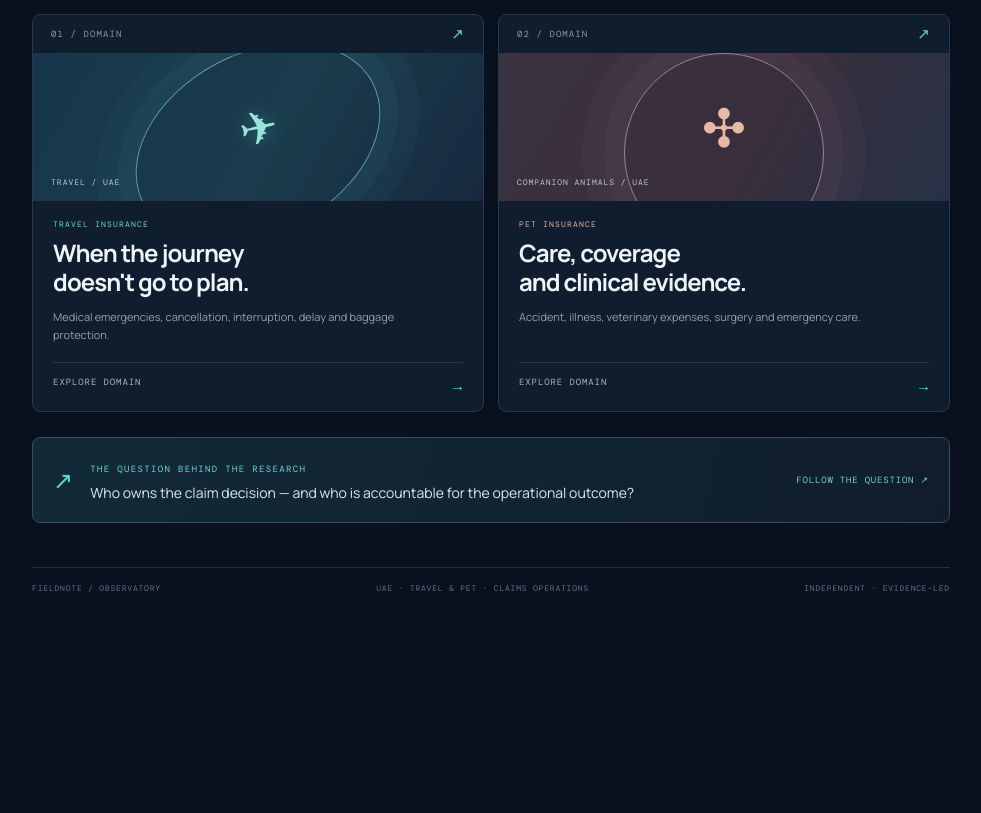
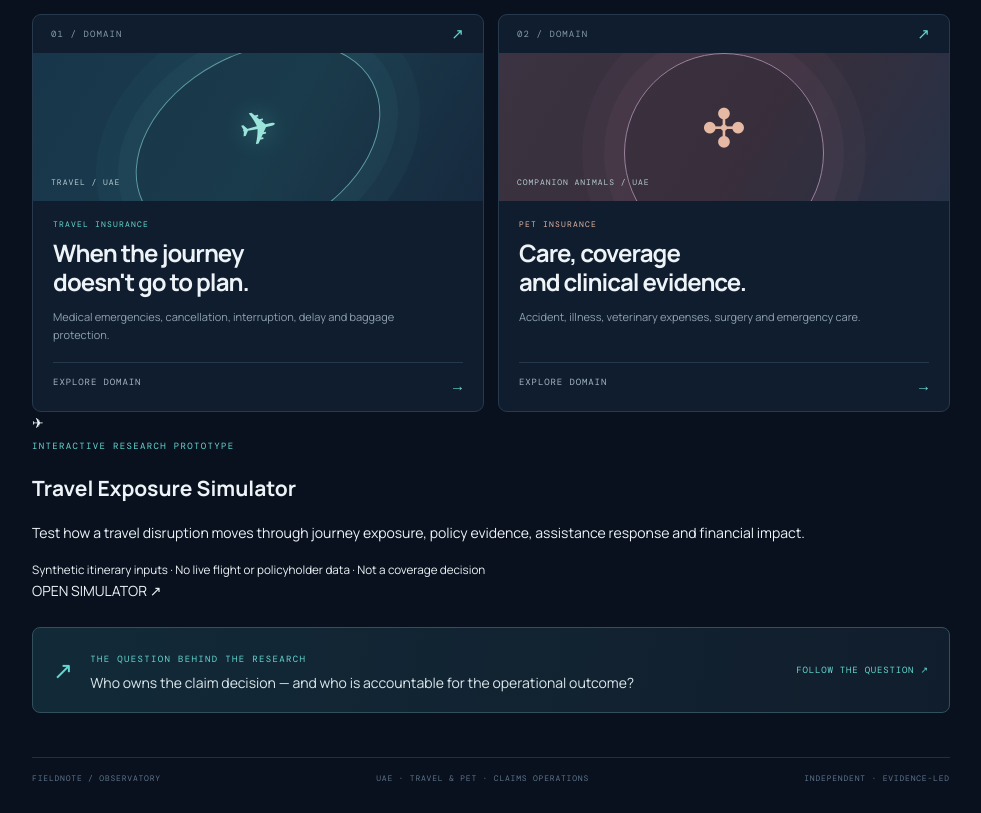
Before and after one commit to mohammedabdallahpharm-create/travel-specialty-insurance-observatory, a plain HTML site: page index.html in a window 1280 px wide. Shown: the part 1357-2170 px from the top of the page, without its empty margins (278-1259 px from the left). Before the commit the page ends 1980 px from the top, so only its background shows below. Drawn offline with nearby package versions, Linux system fonts and the light colour scheme.

Commit message:
Add Travel Exposure Simulator to main dashboard

```diff
--- a/index.html
+++ b/index.html
@@ -97,6 +97,16 @@
           </a>
         </div>
 
+        <a class="simulator-feature" href="/travel-exposure-simulator.html" aria-label="Open Travel Exposure Simulator">
+          <div class="simulator-feature-icon" aria-hidden="true">✈</div>
+          <div class="simulator-feature-copy">
+            <span class="section-kicker" data-i18n="simulatorKicker">INTERACTIVE RESEARCH PROTOTYPE</span>
+            <h2 data-i18n="simulatorTitle">Travel Exposure Simulator</h2>
+            <p data-i18n="simulatorDescription">Test how a travel disruption moves through journey exposure, policy evidence, assistance response and financial impact.</p>
+            <small data-i18n="simulatorCaveat">Synthetic itinerary inputs · No live flight or policyholder data · Not a coverage decision</small>
+          </div>
+          <span class="simulator-feature-link" data-i18n="openSimulator">OPEN SIMULATOR ↗</span>
+        </a>
         <div class="insight-strip">
           <div class="insight-icon">↗</div><div><span class="section-kicker" data-i18n="coreQuestion">THE QUESTION BEHIND THE RESEARCH</span><p data-i18n="coreQuestionText">Who owns the claim decision — and who is accountable for the operational outcome?</p></div><a href="#claims" data-go="claims" class="text-link"><span data-i18n="followTheQuestion">FOLLOW THE QUESTION</span> ↗</a>
         </div>
```
